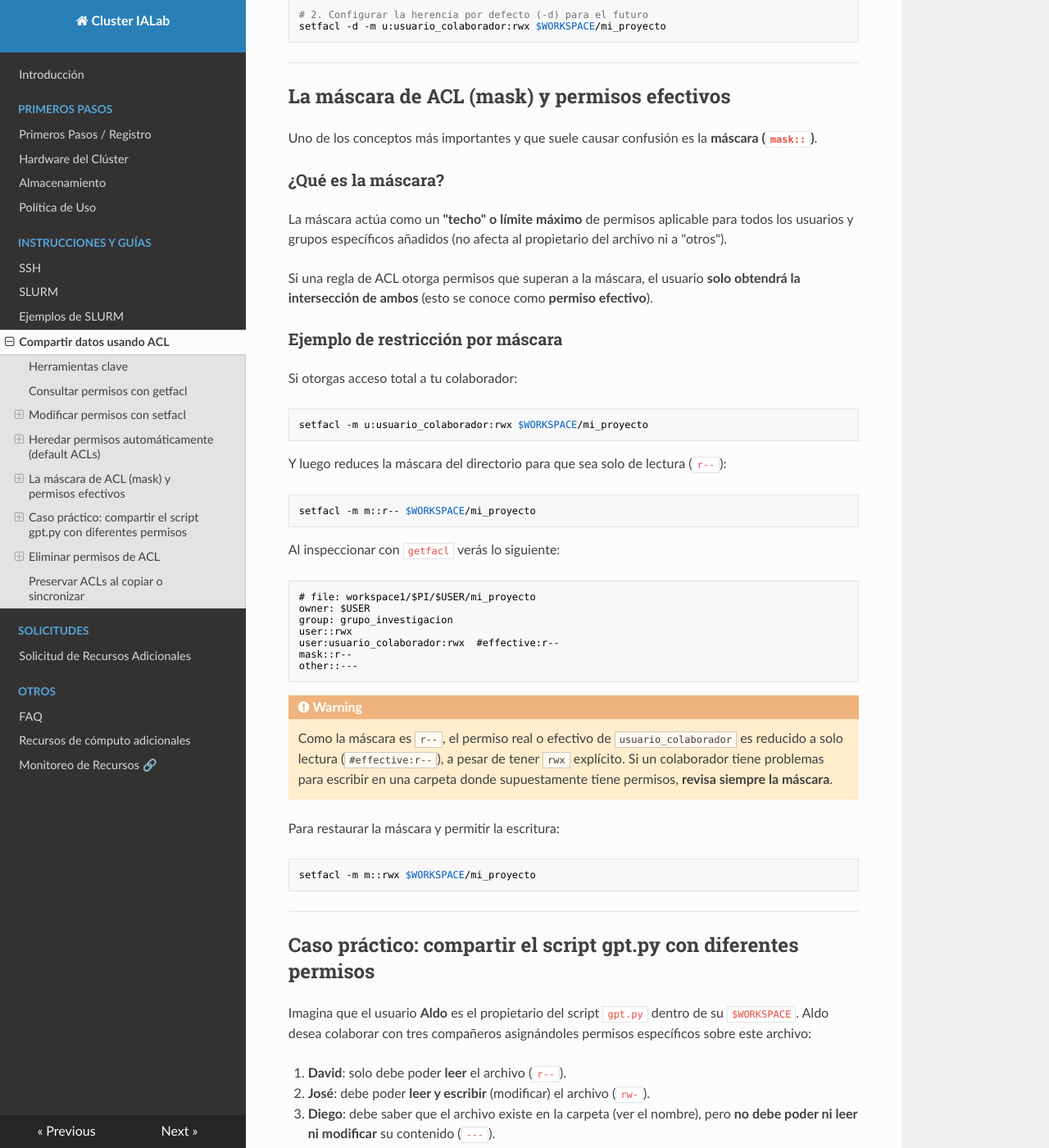
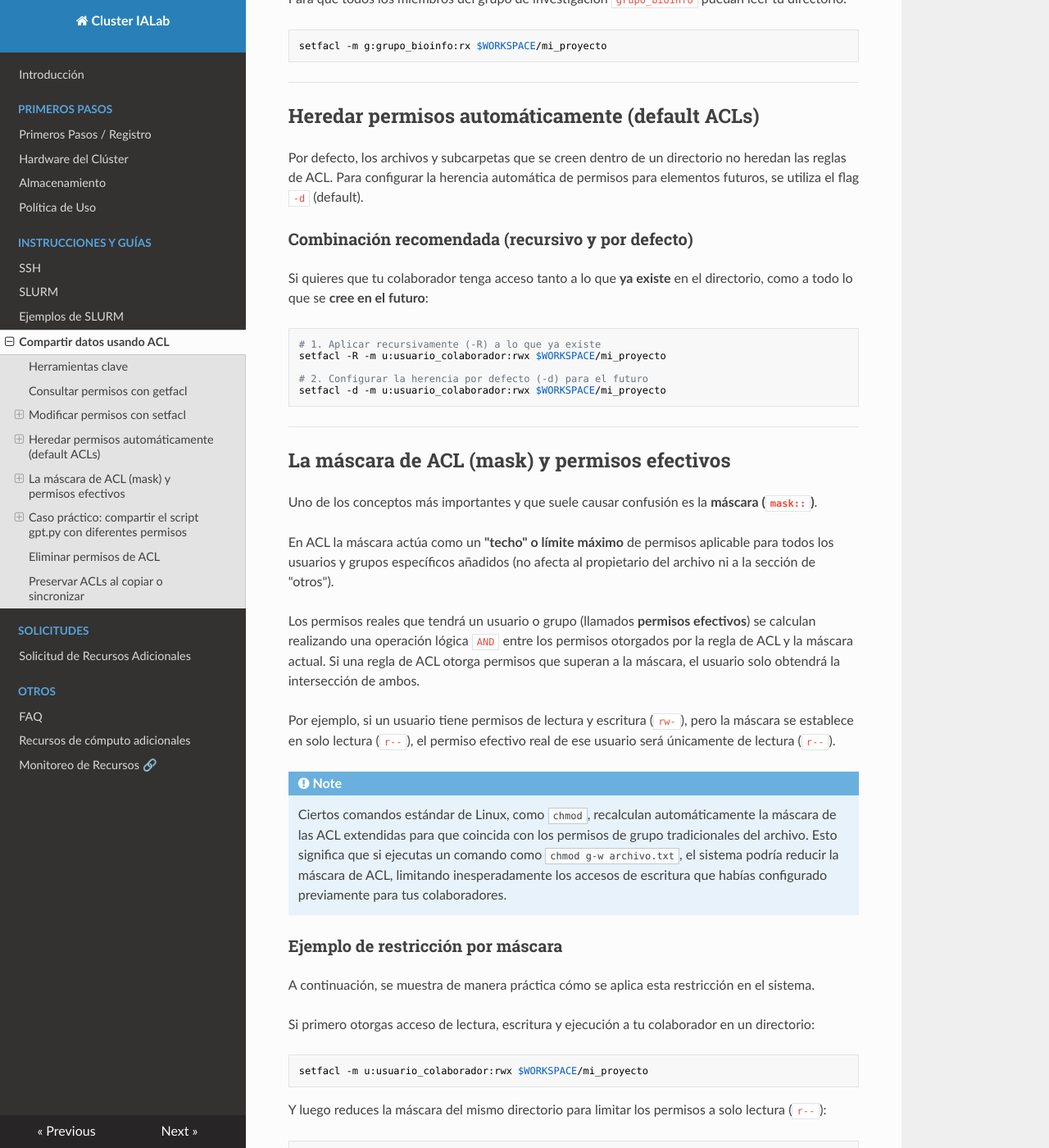
Before and after one commit to Sysadmins-CENIA/Cluster-IALab-Docs, an MkDocs documentation site: the page built from docs/instructions-and-guides/acl.md, in a window 1280 px wide and 1400 px high, scrolled down 2446 px. Shown: the whole window at 82% size. Built offline with MkDocs 1.6.1, drawn with Linux system fonts in a browser that asks for light colours; nearby versions of some CDN libraries; some of the changed text lies outside the part shown.

Commit message:
Improve ACL documentation clarity and structure
Enhanced the ACL guide with clearer explanations, expanded sections, and better formatting. Added detailed breakdowns of getfacl output, improved mask concept explanation, added storage section link, and restructured content for better readability. Added introductory context to key sections and warnings about chmod affecting ACL masks.

````diff
--- a/docs/instructions-and-guides/acl.md
+++ b/docs/instructions-and-guides/acl.md
@@ -1,11 +1,11 @@
-# Guía de Uso de para Compartir datos usando ACL (Access Control Lists) en Linux
+# Compartir datos usando ACL en Linux
 
 Las ACL (Access Control Lists) permiten definir permisos detallados para usuarios y grupos específicos de forma individual, superando la limitación de los permisos tradicionales de Linux (usuario, grupo, otros).
 
 Esta guía muestra cómo gestionar estos permisos utilizando ejemplos prácticos adaptados a nuestras rutas de almacenamiento.
 
 !!! note
-    En los siguientes ejemplos se asume el uso de la variable de entorno **`$WORKSPACE`**, la cual apunta a tu espacio de alto rendimiento en el disco local de cada uno de los nodos (`/workspace1/$PI/$USER`).
+    En los siguientes ejemplos se asume el uso de la variable de entorno **`$WORKSPACE`**, la cual apunta a tu espacio de alto rendimiento en el disco local de cada uno de los nodos (`/workspace1/$PI/$USER`). Para más detalles sobre el funcionamiento y las características de este espacio, consulta la sección de [Almacenamiento](../storage.md)
 
 ---
 
@@ -20,13 +20,15 @@
 
 ## Consultar permisos con getfacl
 
-Para inspeccionar los permisos de un archivo o carpeta:
+El comando `getfacl` (get file access control list) permite leer y mostrar las listas de control de acceso de cualquier archivo o directorio. Su objetivo es diagnosticar de forma clara qué usuarios o grupos adicionales tienen permisos específicos y cuáles son sus permisos efectivos actuales.
+
+La sintaxis básica del comando es:
 
 ```bash
-getfacl $WORKSPACE/mi_proyecto
+getfacl <directorio_o_archivo>
 ```
 
-**Salida ejemplo:**
+Al ejecutar este comando sobre un elemento (por ejemplo, `$WORKSPACE/mi_proyecto`), se obtiene una salida estructurada similar a la siguiente:
 
 ```text
 # file: workspace1/$PI/$USER/mi_proyecto
@@ -36,6 +38,16 @@
 group::r-x
 other::---
 ```
+
+Cada línea de la salida proporciona información clave sobre la seguridad del objeto:
+
+* **`# file`**: indica la ruta del archivo o directorio consultado.
+* **`# owner` y `# group`**: identifican al usuario propietario y al grupo principal del archivo.
+* **`user::`**: muestra los permisos tradicionales del propietario (en este caso, `rwx`).
+* **`group::`**: muestra los permisos tradicionales del grupo propietario (en este caso, `r-x`).
+* **`other::`**: muestra los permisos tradicionales para cualquier otro usuario del sistema (en este caso, sin acceso: `---`).
+
+Si el archivo o directorio tiene reglas de ACL extendidas, estas aparecerán en líneas adicionales especificando el nombre del usuario o grupo correspondiente (por ejemplo, `user:usuario_colaborador:rwx`).
 
 ---
 
@@ -54,7 +66,6 @@
 ```
 
 ### Dar acceso de lectura y escritura a un colaborador en tu $WORKSPACE
-
 Si deseas permitir que un colaborador (`usuario_colaborador`) trabaje en tu espacio de alto rendimiento:
 
 ```bash
@@ -62,11 +73,10 @@
 setfacl -m u:usuario_colaborador:rwx $WORKSPACE/mi_proyecto
 ```
 
-!!! note "Consejo"
-    El permiso de ejecución (`x`) en un directorio es necesario para que el usuario pueda entrar en él (usando `cd`) y listar su contenido.
+!!! note
+    Es importante recordar que el permiso de ejecución (`x`) en un directorio es un requisito indispensable en Linux para que cualquier usuario pueda acceder a su interior (usando el comando `cd`) y listar o interactuar con los elementos que contiene.
 
 ### Compartir un directorio con permisos de solo lectura
-
 Si solo quieres que un colaborador pueda visualizar y copiar tus resultados en tu almacenamiento `/home` (ej. en tu archivo):
 
 ```bash
@@ -75,7 +85,6 @@
 ```
 
 ### Dar acceso a un grupo completo de usuarios
-
 Para que todos los miembros del grupo de investigación `grupo_bioinfo` puedan leer tu directorio:
 
 ```bash
@@ -89,7 +98,6 @@
 Por defecto, los archivos y subcarpetas que se creen dentro de un directorio no heredan las reglas de ACL. Para configurar la herencia automática de permisos para elementos futuros, se utiliza el flag `-d` (default).
 
 ### Combinación recomendada (recursivo y por defecto)
-
 Si quieres que tu colaborador tenga acceso tanto a lo que **ya existe** en el directorio, como a todo lo que se **cree en el futuro**:
 
 ```bash
@@ -106,27 +114,30 @@
 
 Uno de los conceptos más importantes y que suele causar confusión es la **máscara (`mask::`)**.
 
-### ¿Qué es la máscara?
+En ACL la máscara actúa como un **"techo" o límite máximo** de permisos aplicable para todos los usuarios y grupos específicos añadidos (no afecta al propietario del archivo ni a la sección de "otros").
 
-La máscara actúa como un **"techo" o límite máximo** de permisos aplicable para todos los usuarios y grupos específicos añadidos (no afecta al propietario del archivo ni a "otros").
+Los permisos reales que tendrá un usuario o grupo (llamados **permisos efectivos**) se calculan realizando una operación lógica `AND` entre los permisos otorgados por la regla de ACL y la máscara actual. Si una regla de ACL otorga permisos que superan a la máscara, el usuario solo obtendrá la intersección de ambos.
 
-Si una regla de ACL otorga permisos que superan a la máscara, el usuario **solo obtendrá la intersección de ambos** (esto se conoce como **permiso efectivo**).
+Por ejemplo, si un usuario tiene permisos de lectura y escritura (`rw-`), pero la máscara se establece en solo lectura (`r--`), el permiso efectivo real de ese usuario será únicamente de lectura (`r--`).
+
+!!! note
+    Ciertos comandos estándar de Linux, como `chmod`, recalculan automáticamente la máscara de las ACL extendidas para que coincida con los permisos de grupo tradicionales del archivo. Esto significa que si ejecutas un comando como `chmod g-w archivo.txt`, el sistema podría reducir la máscara de ACL, limitando inesperadamente los accesos de escritura que habías configurado previamente para tus colaboradores.
 
 ### Ejemplo de restricción por máscara
 
-Si otorgas acceso total a tu colaborador:
+A continuación, se muestra de manera práctica cómo se aplica esta restricción en el sistema.
 
+Si primero otorgas acceso de lectura, escritura y ejecución a tu colaborador en un directorio:
 ```bash
 setfacl -m u:usuario_colaborador:rwx $WORKSPACE/mi_proyecto
 ```
 
-Y luego reduces la máscara del directorio para que sea solo de lectura (`r--`):
-
+Y luego reduces la máscara del mismo directorio para limitar los permisos a solo lectura (`r--`):
 ```bash
 setfacl -m m::r-- $WORKSPACE/mi_proyecto
 ```
 
-Al inspeccionar con `getfacl` verás lo siguiente:
+Al inspeccionar el directorio con `getfacl $WORKSPACE/mi_proyecto`, verás lo siguiente:
 
 ```text
 # file: workspace1/$PI/$USER/mi_proyecto
@@ -139,11 +150,10 @@
 ```
 
 !!! warning
-    Como la máscara es `r--`, el permiso real o efectivo de `usuario_colaborador` es reducido a solo lectura (`#effective:r--`), a pesar de tener `rwx` explícito.
-    Si un colaborador tiene problemas para escribir en una carpeta donde supuestamente tiene permisos, **revisa siempre la máscara**.
+    Como la máscara se redujo a `r--`, el permiso real o efectivo de `usuario_colaborador` queda restringido a solo lectura (`#effective:r--`), a pesar de que su regla individual de usuario sigue diciendo `rwx`.
+    Si un colaborador tiene problemas para escribir en una carpeta donde supuestamente tiene permisos asignados, **revisa siempre el valor de la máscara**.
 
-Para restaurar la máscara y permitir la escritura:
-
+Para restaurar los accesos y permitir de nuevo la escritura, debes restablecer la máscara a un nivel superior:
 ```bash
 setfacl -m m::rwx $WORKSPACE/mi_proyecto
 ```
@@ -161,7 +171,6 @@
 A continuación, se muestran dos formas de realizar esta configuración.
 
 ### Opción A: mediante comandos individuales (paso a paso)
-
 Esta forma es ideal si vas agregando colaboradores de manera progresiva.
 
 ```bash
@@ -176,7 +185,6 @@
 ```
 
 ### Opción B: en una sola línea (comando combinado)
-
 Si quieres aplicar todas las reglas al mismo tiempo, puedes separar las instrucciones con comas:
 
 ```bash
@@ -184,7 +192,6 @@
 ```
 
 ### Comprobación del resultado (getfacl)
-
 Una vez ejecutados los comandos, Aldo ejecuta `getfacl $WORKSPACE/gpt.py` para verificar los accesos. La salida esperada es:
 
 ```text
@@ -206,21 +213,21 @@
 
 ## Eliminar permisos de ACL
 
-### Eliminar permisos de un usuario específico
+El comando `setfacl` también permite revocar los accesos especiales previamente otorgados.
+
+Para eliminar los permisos de acceso de un usuario específico en un archivo o directorio, se puede utilizar el flag `-x` (remove) seguido del identificador del usuario:
 
 ```bash
 setfacl -x u:usuario_colaborador $WORKSPACE/mi_proyecto
 ```
 
-### Eliminar permisos por defecto de un usuario específico
+Si necesitas eliminar la herencia de permisos (ACL por defecto) asociada a un usuario específico en un directorio sin afectar sus permisos sobre los archivos existentes, se combina el flag `-d` con `-x`:
 
 ```bash
 setfacl -d -x u:usuario_colaborador $WORKSPACE/mi_proyecto
 ```
 
-### Limpiar todas las ACLs (restaurar permisos tradicionales)
-
-Si quieres revocar todas las reglas de ACL y volver al esquema estándar de permisos de Linux:
+En caso de que desees finalizar la colaboración en su totalidad y restaurar el comportamiento de seguridad nativo de Linux, puedes remover todas las ACLs extendidas (tanto de usuarios como de grupos) y limpiar el archivo usando el flag `-b` (remove all):
 
 ```bash
 setfacl -b $WORKSPACE/mi_proyecto
@@ -229,6 +236,10 @@
 ---
 
 ## Preservar ACLs al copiar o sincronizar
+
+Por defecto, los comandos de transferencia estándar de Linux (como `cp` o `rsync` sin argumentos adicionales) no copian los atributos extendidos del sistema de archivos. Esto significa que si copias un archivo o directorio con ACLs configuradas a otra ubicación, el nuevo archivo perderá todos los accesos especiales que habías definido, volviendo al esquema básico de permisos del usuario que realiza la copia.
+
+Para mantener la colaboración activa y evitar la pérdida de estos permisos durante traslados o copias de respaldo, es fundamental indicar explícitamente a las herramientas que preserven estos metadatos utilizando los flags correctos.
 
 **Con `cp`**: Utiliza el flag `-p` para conservar los atributos y ACLs:
 
````
